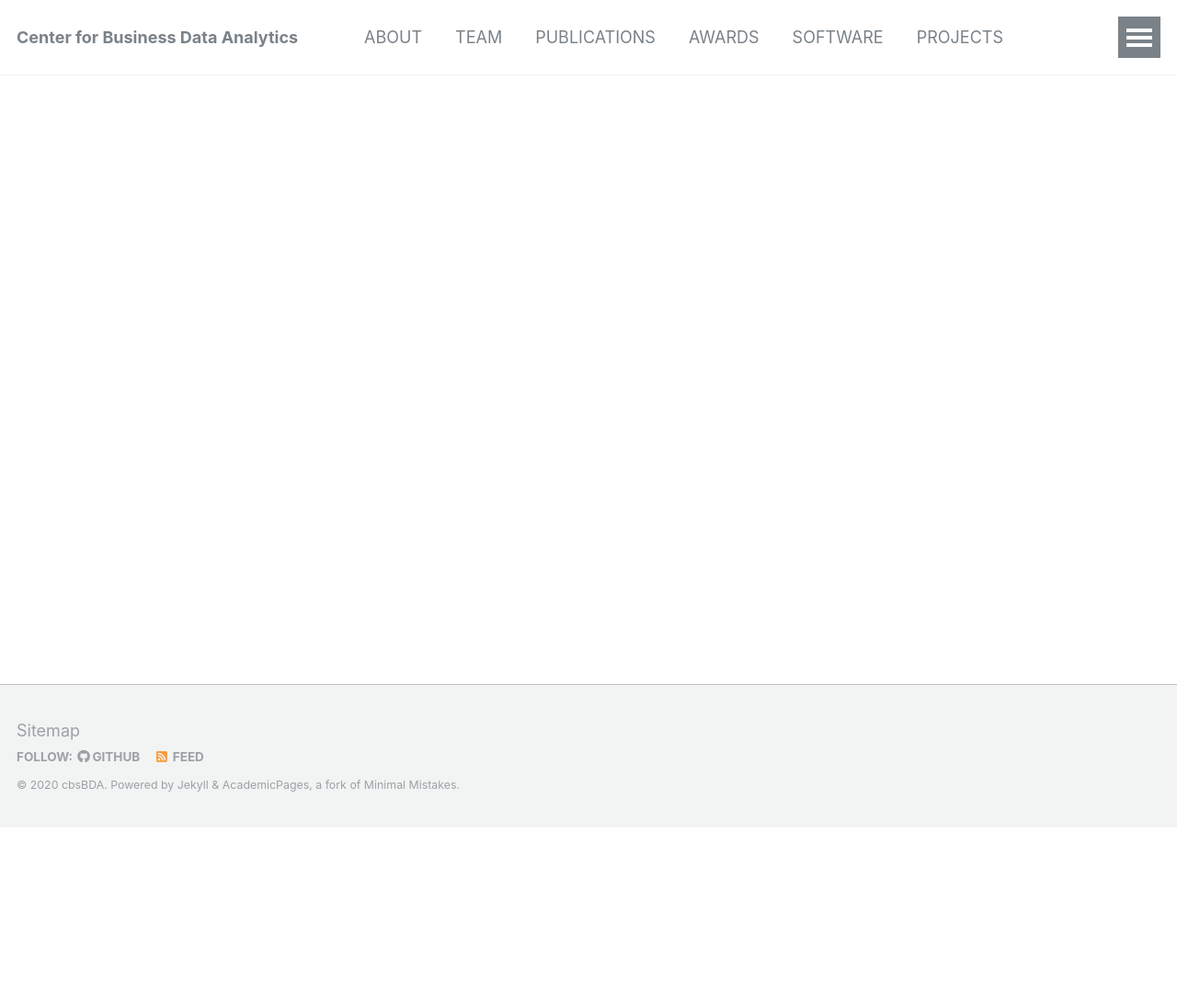
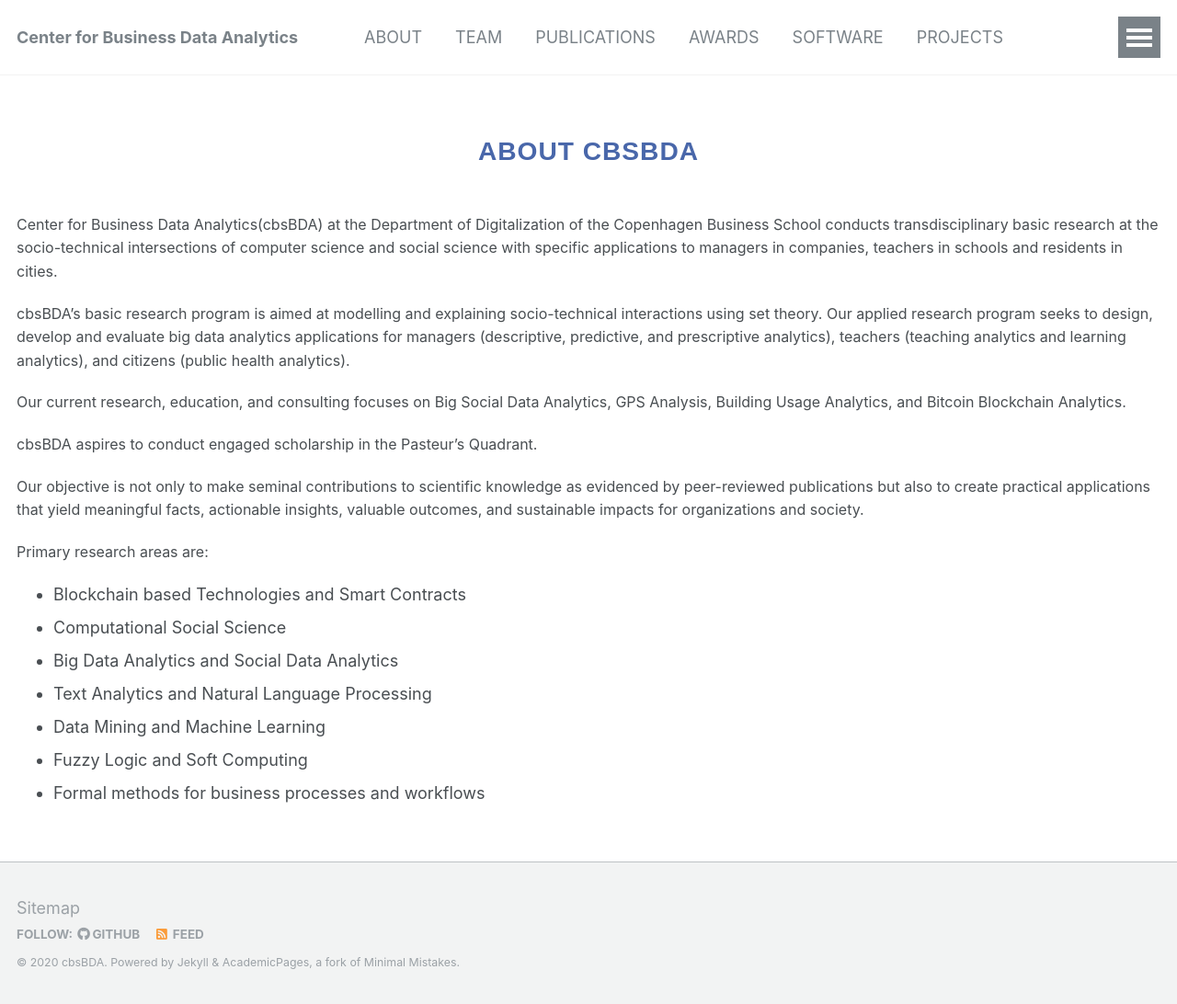
Before and after one commit to cbsBDA/cbsBDA-homepage, a Jekyll site: the page built from _pages/abouts.md, in a window 1280 px wide. Shown: the whole page at 92% size. Built offline with Jekyll 4.4.1, drawn with Linux system fonts in a browser that asks for light colours; before the commit the page ends 900 px from its top, so only the background shows below that.

Commit message:
Update abouts.md

```diff
--- a/_pages/abouts.md
+++ b/_pages/abouts.md
@@ -6,3 +6,27 @@ author_profile: true
 
 
 {% include base_path %}
+
+# ABOUT cbsBDA
+{: .title }
+
+Center for Business Data Analytics(cbsBDA) at the Department of Digitalization of the Copenhagen Business School conducts transdisciplinary basic research at the socio-technical intersections of computer science and social science with specific applications to managers in companies, teachers in schools and residents in cities.
+
+cbsBDA's basic research program is aimed at modelling and explaining socio-technical interactions using set theory. Our applied research program seeks to design, develop and evaluate big data analytics applications for managers (descriptive, predictive, and prescriptive analytics), teachers (teaching analytics and learning analytics), and citizens (public health analytics).
+
+Our current research, education, and consulting focuses on Big Social Data Analytics, GPS Analysis, Building Usage Analytics, and Bitcoin Blockchain Analytics.
+
+cbsBDA aspires to conduct engaged scholarship in the Pasteur's Quadrant.
+
+Our objective is not only to make seminal contributions to scientific knowledge as evidenced by peer-reviewed publications but also to create practical applications that yield meaningful facts, actionable insights, valuable outcomes, and sustainable impacts for organizations and society.
+
+
+Primary research areas are:
+
+- Blockchain based Technologies and Smart Contracts
+- Computational Social Science
+- Big Data Analytics and Social Data Analytics
+- Text Analytics and Natural Language Processing
+- Data Mining and Machine Learning
+- Fuzzy Logic and Soft Computing
+- Formal methods for business processes and workflows
```
